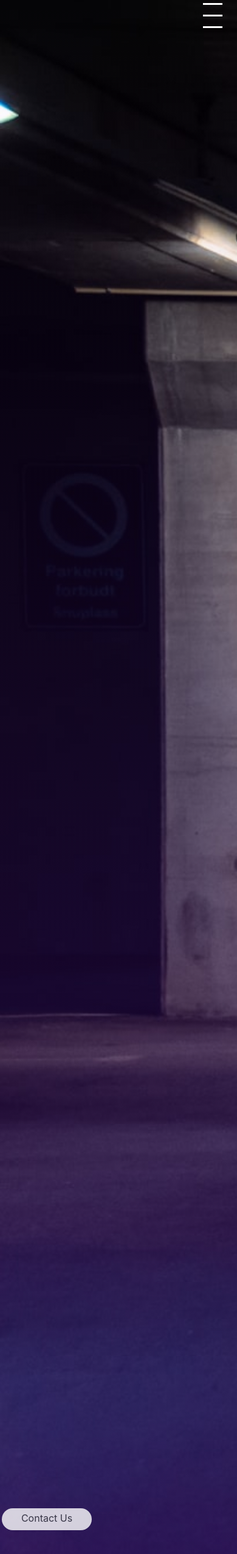
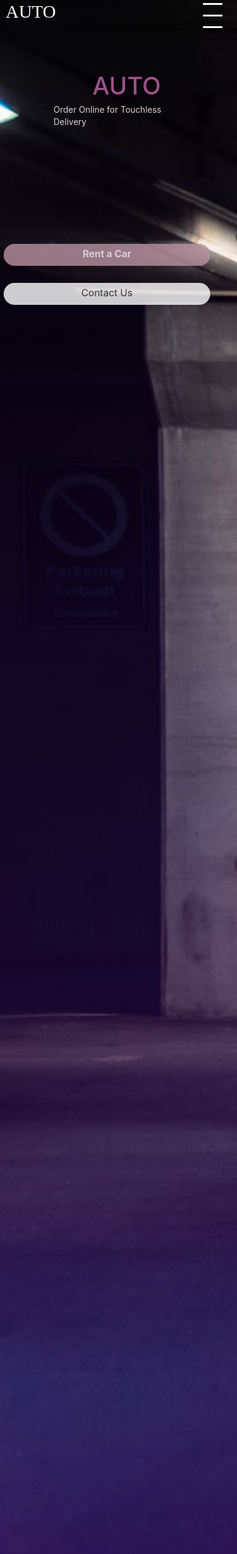
Before and after one commit to derrosilee/car-Booking-system, a Django app: page / in a window 390 px wide. Shown: the top 2549 px of the page at 61% size. Run offline with Django 3.2, Linux system fonts and the light colour scheme.

Commit message:
Fixed Responsivness on Diffrent Devices

```diff
--- a/src/Auto/static/Auto/css/main.css
+++ b/src/Auto/static/Auto/css/main.css
@@ -22,6 +22,10 @@ html {
 
 .section:nth-child(1) {
 	background-image: linear-gradient(rgba(96, 88, 151, 0), rgba(104, 23, 197, 0.33)), url("../images/banner.jpg");
+}
+
+.phone-logo{
+    display: none;
 }
 
 .navbar {
@@ -54,8 +58,9 @@ html {
 }
 
 .wrapper-intro {
-    margin-left: 50%;
-    margin-top: 2em;
+    position: absolute;
+    right: 35%;
+    /* margin-top: 2em; */
 }
 
 .wrapper-intro > .intro {
@@ -64,18 +69,22 @@ html {
     font-weight: 500;
     font-size: 40px;
     line-height: 48px;
+    position: absolute;
+    left: -4em;
+    top: 1.3em;
 }
 
 .intro-name {
-    margin-top: -2em;
-    margin-left: -8.5%;
+    position: absolute;
+    top: 9em;
+    width: 16em;
+    left: -16em;
     color: #DFD2D2;
     font-family: "Gotham Book", -apple-system, BlinkMacSystemFont, "Segoe UI", Roboto, "Helvetica Neue", Arial, sans-serif;
     font-weight: 400;
     line-height: 20px;
     font-size: 14px;
 }
-
 .action-buttons {
     color: white;
     position: absolute;
--- a/src/Auto/static/Auto/css/media-query.css
+++ b/src/Auto/static/Auto/css/media-query.css
@@ -12,21 +12,10 @@
 
 
     .action-buttons {
-         /* display: grid; */
-        /* position: fixed; */
         padding-top: 10em;
         margin: auto;
     }
 
-    .rent {
-        padding-left: 2em;
-        padding-right: 2em;
-    }
-
-    .contact-us {
-        padding-left: 2em;
-        padding-right: 2em;
-    }
 
 
     .menu{
@@ -124,17 +113,10 @@
         display: block;
     }
 
-}
-
-@media screen and (max-width:320px) {
-   /* body {
-    background-color: red;
-   } */
-
     .action-buttons{
         position: absolute;
         top: 2em;
-    right: -10em;
+        /* right: -8em; */
     }
 
     .rent {
@@ -151,4 +133,165 @@
      text-align: center;
      width: 10em;
     }
+
+
+    .phone-logo {
+     display: inline;
+     position: absolute;
+     right: -16.3em;
+     top: -4px;
     }
+
+    .phone-logo a {
+     color: white;
+     text-decoration: none;
+     font-size: 30px;
+    }
+
+    .wrapper-intro {
+        display: flex;
+        position: absolute;
+        right: 30%;
+        top: 1em;
+    }
+
+}
+
+
+
+@media screen and (max-width:425px) {
+
+
+    .action-buttons{
+        position: absolute;
+        top: 2em;
+        right: -3em;
+    }
+
+    .rent {
+     position: absolute;
+     left: -27em;
+     top: 23em;
+     text-align: center;
+     width: 10em;
+    }
+
+    .contact-us {
+     top: 27em;
+     left: -27em;
+     text-align: center;
+     width: 10em;
+    }
+
+    .phone-logo {
+     display: inline;
+     position: absolute;
+     right: -16.3em;
+     top: -4px;
+    }
+
+    .phone-logo a {
+     color: white;
+     text-decoration: none;
+     font-size: 30px;
+    }
+
+    .wrapper-intro {
+        display: flex;
+        position: absolute;
+        right: 20%;
+        top: 2em;
+    }
+}
+
+
+@media screen and (max-width:375px) {
+
+
+    .action-buttons{
+        position: absolute;
+        top: 2em;
+        right: -4.5em;
+    }
+
+    .rent {
+     position: absolute;
+     left: -27em;
+     top: 23em;
+     text-align: center;
+     width: 10em;
+    }
+
+    .contact-us {
+     top: 27em;
+     left: -27em;
+     text-align: center;
+     width: 10em;
+    }
+
+    .phone-logo {
+     display: inline;
+     position: absolute;
+     right: -16.3em;
+     top: -4px;
+    }
+
+    .phone-logo a {
+     color: white;
+     text-decoration: none;
+     font-size: 30px;
+    }
+
+    .wrapper-intro {
+        display: flex;
+        position: absolute;
+        right: 20%;
+        top: 2em;
+    }
+ }
+
+
+@media screen and (max-width:320px) {
+
+
+    .action-buttons{
+        position: absolute;
+        top: 2em;
+        left: 29em;
+    }
+
+    .rent {
+     position: absolute;
+     left: -27em;
+     top: 23em;
+     text-align: center;
+     width: 5em;
+    }
+
+    .contact-us {
+     top: 27em;
+     left: -27em;
+     text-align: center;
+     width: 5em;
+    }
+
+    .phone-logo {
+     display: inline;
+     position: absolute;
+     right: -16.3em;
+     top: -4px;
+    }
+
+    .phone-logo a {
+     color: white;
+     text-decoration: none;
+     font-size: 30px;
+    }
+
+    .wrapper-intro {
+        display: flex;
+        position: absolute;
+        right: 14%;
+        top: 2.5em;
+    }
+ }
--- a/src/Auto/templates/Auto/index.html
+++ b/src/Auto/templates/Auto/index.html
@@ -15,6 +15,9 @@
             </div> -->
             <nav>
                 <h2 class="Logo">Auto</h2>
+                <div class="phone-logo">
+                    <a href=""><span>AUTO</span></a>
+                </div>
                 <ul class="navbar" id="navbar">
                     <li class="navigation"><a href="">Home</a></li>
                     <li class="navigation"><a href="">About</a></li>
```
Lines whose indentation alone changed are shown as unchanged.
